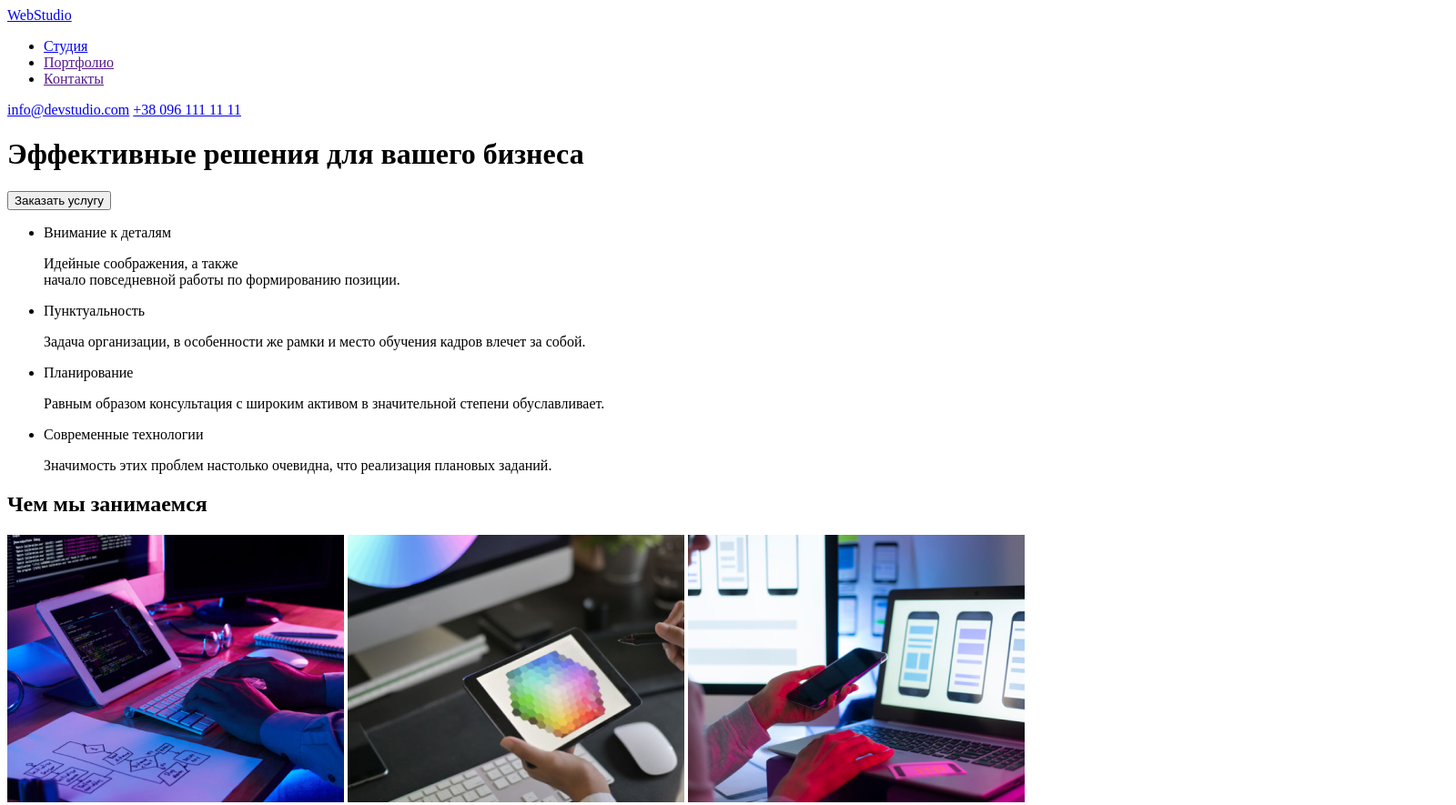
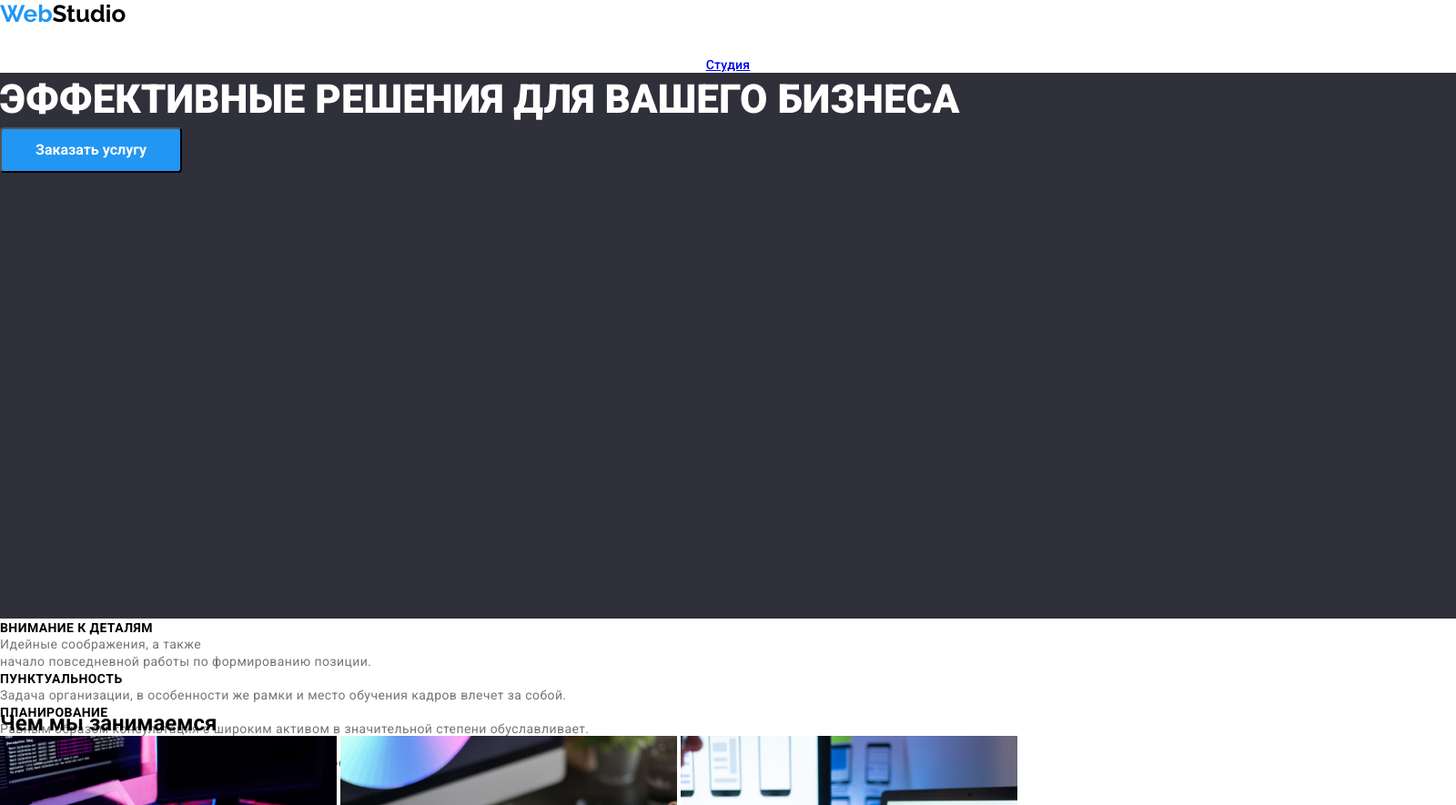
Before and after one commit to NikitaVlasenko/training, a plain HTML site: page index.html in a window 1280 px wide. Shown: the top 885 px of the page at 91% size, 1600 px wide, since content can reach past the window. Drawn offline with Linux system fonts and the light colour scheme.

Commit message:
основы цсс

```diff
--- a/css/styles.css
+++ b/css/styles.css
@@ -0,0 +1,117 @@
+* {
+padding: 0;
+margin: 0;
+box-sizing: border-box;
+}
+html {
+width: 1600px;
+height: 2349px;
+}
+:root {
+--main-color: #000000;
+--color-blue : #2196F3;
+--color-grey : #757575;
+--color-white : #ffffff;
+--color-deepblue : #2F303A;
+--color-lightgrey : #F5F4FA;
+font-family: Roboto;
+}
+.solution {
+width: 1600px;
+height: 600px;
+background-color: var(--color-deepblue);
+}
+.solution h1 {
+    font-family: 'Roboto';
+    font-style: normal;
+    font-weight: 900;
+    font-size: 44px;
+    line-height: 136%;
+    color: var(--color-white);
+}
+.logo {
+font-family: 'Raleway';
+font-weight: 700;
+font-size: 26px;
+line-height: 31px;
+color: var(--main-color);
+text-decoration: none;
+}
+.logo > span {
+color: var(--color-blue);
+}
+.navigation {
+width: 1600px;
+height: 80px;
+}
+.navigation li {
+text-decoration: none;
+font-family: 'Roboto';
+font-style: normal;
+font-weight: 500;
+font-size: 14px;
+line-height: 16px;
+letter-spacing: 0.02em;
+color: var(--main-color);
+}
+.navigation li {
+    display: flex;
+    flex-direction: row;
+    justify-content: space-evenly;
+    margin: 32px 453px 853px;
+}
+.activities img {
+width: 370px;
+height: 294px;
+}
+.activities {
+width: 1170px;
+height: 386px;
+}
+.features {
+width: 1170px;
+height: 101px;
+}
+.features p {
+font-family: 'Roboto';
+font-weight: 700;
+font-size: 14px;
+letter-spacing: 0.03em;
+}
+.features span {
+font-family: 'Roboto';
+font-weight: 400;
+font-size: 14px;
+letter-spacing: 0.03em;
+color: var(--color-grey);
+}
+.our-team {
+width: 1600px;
+height: 648px;
+background-color: var(--color-lightgrey);
+}
+.our-team  li {
+width: 270px;
+height: 369px;
+}
+footer {
+position: relative;
+width: 1600px;
+height: 252px;
+top: 2097px;
+background-color: var(--color-deepblue);
+}
+.solution button {
+width: 200px;
+height: 50px;
+background-color: var(--color-blue);
+border-radius: 4px;
+}
+.solution span {
+    font-family: 'Roboto';
+    font-style: normal;
+    font-weight: 700;
+    font-size: 16px;
+    line-height: 30px;
+    color: var(--color-white);
+}
--- a/index.html
+++ b/index.html
@@ -3,13 +3,15 @@
 <head>
     <meta charset="UTF-8">
     <meta http-equiv="X-UA-Compatible" content="IE=edge">
+    <link href="https://fonts.googleapis.com/css2?family=Roboto:wght@400;500;700;900&family=Raleway:wght@700&display=swap"
+    rel="stylesheet" rel="stylesheet">
     <link rel="stylesheet" href="./css/styles.css">
     <meta name="viewport" content="width=device-width, initial-scale=1.0">
     <title>ДЗ номер один</title>
 </head>
 <body>
-  <header>
-    <a href="./index.html">WebStudio</a>
+  <header class="navigation">
+    <a class="logo" href="./index.html"><span>Web</span>Studio</a>
     <nav>
       <ul>
         <li><a href="./index.html">Студия</a></li>
@@ -21,61 +23,65 @@
     <a href="tel:+380961111111">+38 096 111 11 11</a>
   </header>
   <main>
-    <h1>Эффективные решения для вашего бизнеса</h1>
-    <button type="button">Заказать услугу</button>
-    <ul>
+    <div class="solution">
+    <h1>ЭФФЕКТИВНЫЕ РЕШЕНИЯ ДЛЯ ВАШЕГО БИЗНЕСА</h1>
+    <button type="button"><span>Заказать услугу</span></button>
+    </div>
+    <ul class="features">
         <li>
-          <p>Внимание к деталям</p>
-          <p>Идейные соображения, а также <br> начало повседневной работы по формированию позиции.</p>
+          <p>ВНИМАНИЕ К ДЕТАЛЯМ</p>
+          <span>Идейные соображения, а также <br> начало повседневной работы по формированию позиции.</span>
         </li>
         <li>
-          <p>Пунктуальность</p>
-          <p>Задача организации, в особенности же рамки и место обучения кадров влечет за собой.</p>
+          <p>ПУНКТУАЛЬНОСТЬ</p>
+          <span>Задача организации, в особенности же рамки и место обучения кадров влечет за собой.</span>
         </li>
         <li>
-          <p>Планирование</p>
-          <p>Равным образом консультация с широким активом в значительной степени обуславливает.</p>
+          <p>ПЛАНИРОВАНИЕ</p>
+          <span>Равным образом консультация с широким активом в значительной степени обуславливает.</span>
         </li>
         <li>
-          <p>Современные технологии</p>
-          <p>Значимость этих проблем настолько очевидна, что реализация плановых заданий.</p>
+          <p>СОВРЕМЕННЫЕ ТЕХНОЛОГИИ</p>
+          <span>Значимость этих проблем настолько очевидна, что реализация плановых заданий.</span>
         </li>
     </ul>
+    <div class="activities">
     <h2>Чем мы занимаемся</h2>
     <img src="./images/first.jpg" alt="coding">
     <img src="./images/second.jpg" alt="searching">
     <img src="./images/third.jpg" alt="drawing">
+    </div>
+    <div class="our-team">
      <h3>Наша команда</h3>
        <ul>
            <li>
             <img src="./images/igor.jpg" alt="igor" width="270">
             <p>Игорь Демьяненко</p>
-            <p>Product Designer</p>
+            <span>Product Designer</span>
            </li>
            <li>
             <img src="./images/olga.jpg" alt="olga" width="270">
             <p>Ольга Репина</p>
-            <p>Frontend Developer</p>
+            <span>Frontend Developer</span>
            </li>
            <li>
             <img src="./images/nikolai.jpg" alt="nik" width="270">
             <p>Николай Тарасов</p>
-            <p>Marketing</p>
+            <span>Marketing</span>
            </li>
            <li>
             <img src="./images/mikhail.jpg" alt="misha" width="270">
             <p>Михаил Ермаков</p>
-            <p>UI Designer</p>
+            <span>UI Designer</span>
            </li>
        </ul>
+    </div>
   </main>
   <footer>
-    <address>
-       <a href="./index.html">WebStudio</a>
+       <p class="logo-footer"><a class="logo" href="./index.html"><span>Web</span>Studio</a></p>
        <p>г.Киев, пр-т Леси Украинки,26</p>
        <a href="mailto:info@destudio.com">info@destudio.com</a>
        <a href="tel:+380961111111">+38 096 111 11 11</a>
-    </address>
   </footer>
 </body>
 </html>
```
Lines whose indentation alone changed are shown as unchanged.
